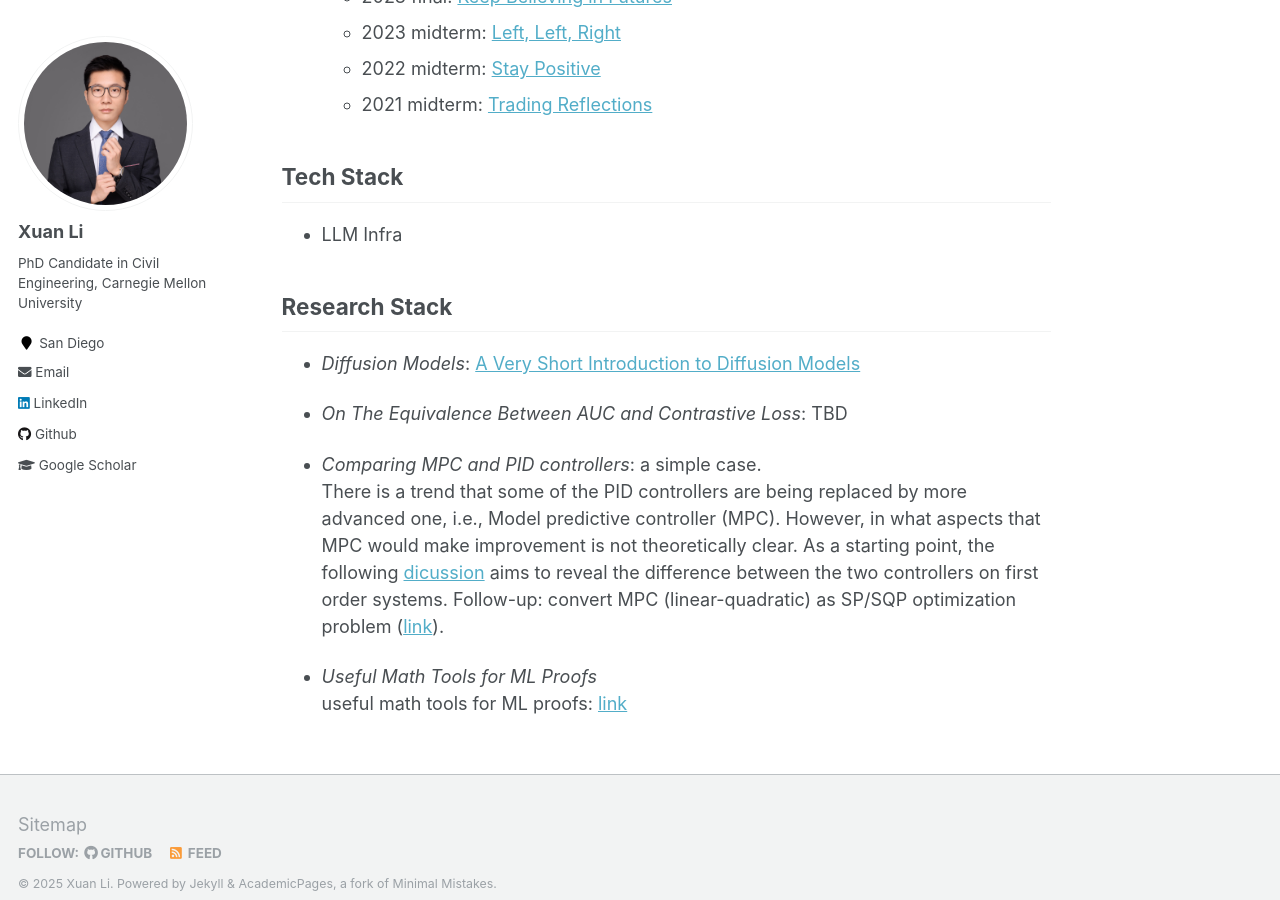
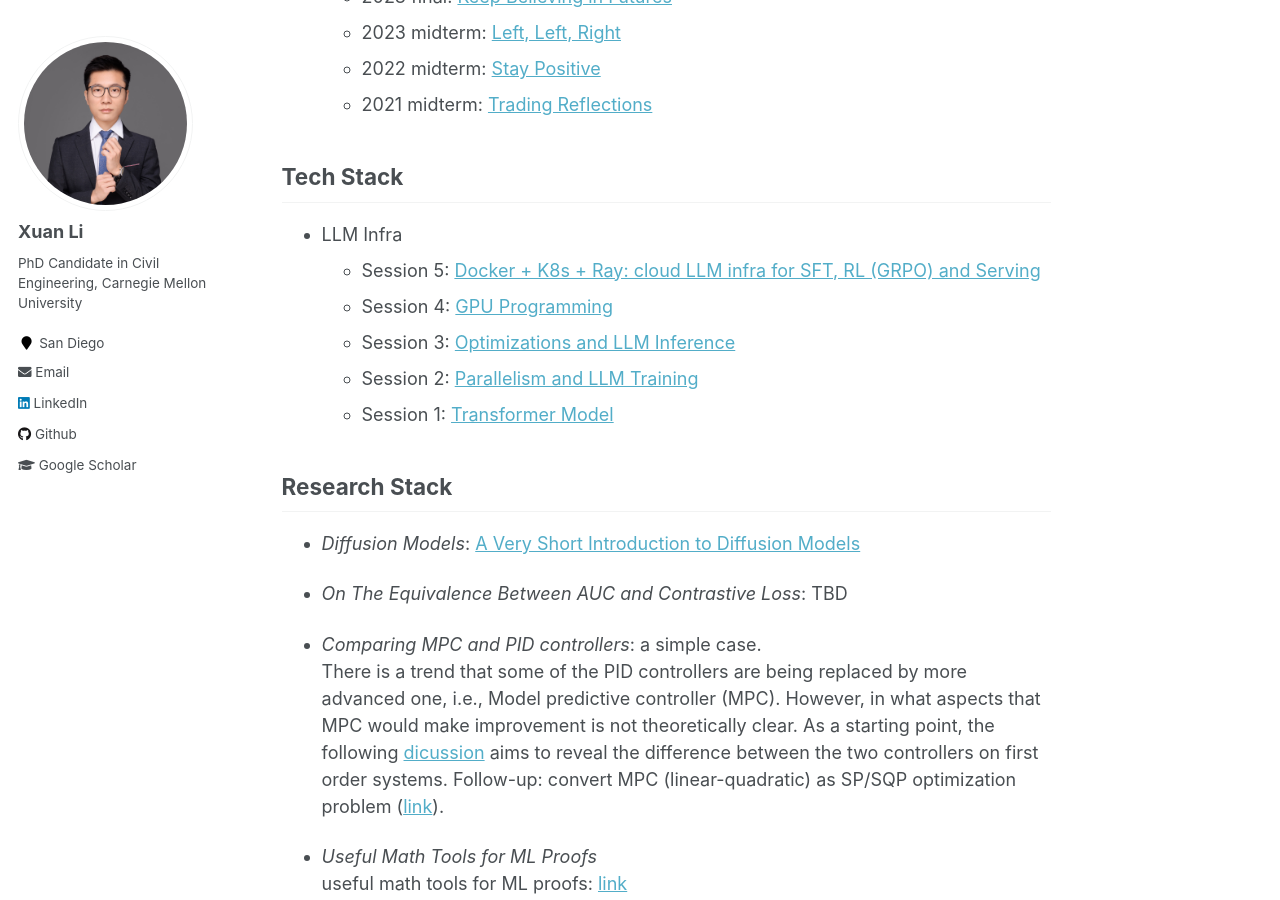
Before and after one commit to milanlx/milanlx.github.io, a Jekyll site: the page built from _pages/blog.md, in a window 1280 px wide and 900 px high, scrolled down 522 px. Built offline with Jekyll 4.4.1, drawn with Linux system fonts in a browser that asks for light colours.

Commit message:
Update blog.md

```diff
--- a/_pages/blog.md
+++ b/_pages/blog.md
@@ -5,6 +5,7 @@ author_profile: true
 ---
 
 A place for me to post thoughts on a broad spectrum of topics.
+
 
 On AI and Investment
 ---------------
@@ -24,6 +25,12 @@ On AI and Investment
 Tech Stack
 ---------------
 * LLM Infra
+  - Session 5:  [Docker + K8s + Ray: cloud LLM infra for SFT, RL (GRPO) and Serving](https://milanlx.github.io/files/blogs/tech-stack/tech_stack.pdf)
+  - Session 4:  [GPU Programming](https://milanlx.github.io/files/blogs/tech-stack/gpu.pdf)
+  - Session 3:  [Optimizations and LLM Inference](https://milanlx.github.io/files/blogs/tech-stack/inference.pdf)
+  - Session 2:  [Parallelism and LLM Training](https://milanlx.github.io/files/blogs/tech-stack/training.pdf)
+  - Session 1:  [Transformer Model](https://milanlx.github.io/files/blogs/tech-stack/model.pdf)
+
 
 Research Stack
 ---------------
```
